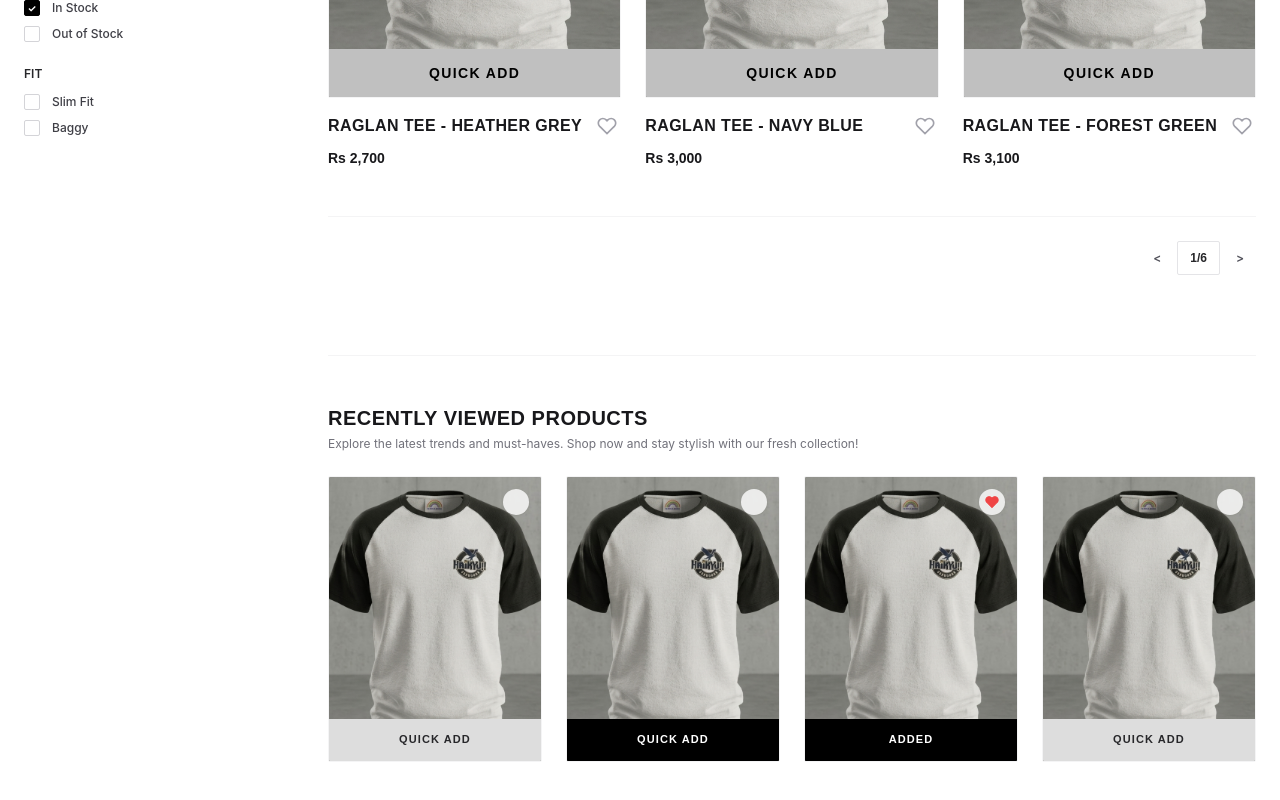
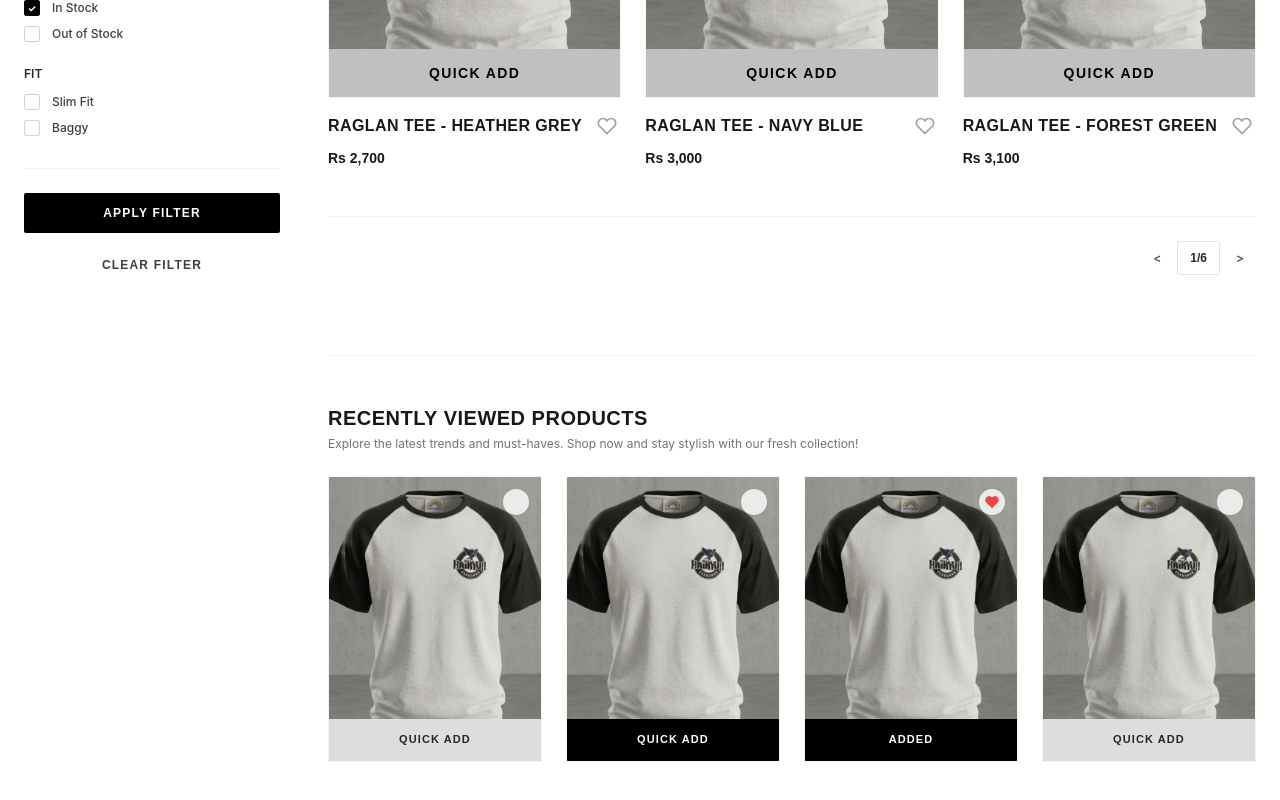
Before and after one commit to Uvindu7/3.2-Project-Front-End, a React (Create React App) app: page /shop in a window 1280 px wide. Shown: the part 1015-1815 px from the top of the page. Built offline with nearby package versions, Linux system fonts and the light colour scheme; no server answers.

Commit message:
feat: implement hero slider and shop page with interactive product filtering system

```diff
--- a/src/components/home/Hero.jsx
+++ b/src/components/home/Hero.jsx
@@ -79,7 +79,7 @@ export default function Hero() {
         aria-label="Previous slide"
       >
         <svg width="20" height="20" viewBox="0 0 24 24" fill="none" stroke="currentColor" strokeWidth="2" strokeLinecap="round" strokeLinejoin="round">
-          <path d="m15 18-6-6 6-6"/>
+          <path d="m15 18-6-6 6-6" />
         </svg>
       </button>
       <button
@@ -89,7 +89,7 @@ export default function Hero() {
         aria-label="Next slide"
       >
         <svg width="20" height="20" viewBox="0 0 24 24" fill="none" stroke="currentColor" strokeWidth="2" strokeLinecap="round" strokeLinejoin="round">
-          <path d="m9 18 6-6-6-6"/>
+          <path d="m9 18 6-6-6-6" />
         </svg>
       </button>
 
--- a/src/components/shop/Shop.jsx
+++ b/src/components/shop/Shop.jsx
@@ -11,19 +11,21 @@ const Shop = ({ onProductClick }) => {
   // Filter & Sort State
   const [activeCategory, setActiveCategory] = useState('All Collection');
   const [selectedSizes, setSelectedSizes] = useState([]);
-  const [priceRange, setPriceRange] = useState({ min: 0, max: 5000 });
+  const [appliedSizes, setAppliedSizes] = useState([]);
+  const [pendingPriceRange, setPendingPriceRange] = useState({ min: 0, max: 5000 });
+  const [appliedPriceRange, setAppliedPriceRange] = useState({ min: 0, max: 5000 });
   const [availability, setAvailability] = useState({ inStock: true, outOfStock: false });
   const [fit, setFit] = useState({ slimFit: false, baggy: false });
   const [sortBy, setSortBy] = useState('featured');
 
   // Sample Product Data
   const [products] = useState([
-    { id: 1, name: 'Raglan Tee - Classic White', price: 2900, image: '/images/charcoal-tee.png', category: 'New Arrivals' },
-    { id: 2, name: 'Raglan Tee - Deep Black', price: 3200, image: '/images/product-tee.png', category: 'Best Sellers' },
-    { id: 3, name: 'Raglan Tee - Charcoal', price: 2800, image: '/images/product-tee.png', category: "Men's Collection" },
-    { id: 4, name: 'Raglan Tee - Heather Grey', price: 2700, image: '/images/product-tee.png', category: 'All Collection' },
-    { id: 5, name: 'Raglan Tee - Navy Blue', price: 3000, image: '/images/product-tee.png', category: 'New Arrivals' },
-    { id: 6, name: 'Raglan Tee - Forest Green', price: 3100, image: '/images/product-tee.png', category: 'Best Sellers' },
+    { id: 1, name: 'Raglan Tee - Classic White', price: 2900, image: '/images/charcoal-tee.png', category: 'New Arrivals', sizes: ['S', 'M', 'L'] },
+    { id: 2, name: 'Raglan Tee - Deep Black', price: 3200, image: '/images/product-tee.png', category: 'Best Sellers', sizes: ['M', 'L', 'XL'] },
+    { id: 3, name: 'Raglan Tee - Charcoal', price: 2800, image: '/images/product-tee.png', category: "Men's Collection", sizes: ['L', 'XL', 'XXL'] },
+    { id: 4, name: 'Raglan Tee - Heather Grey', price: 2700, image: '/images/product-tee.png', category: 'All Collection', sizes: ['S', 'M', 'XXL'] },
+    { id: 5, name: 'Raglan Tee - Navy Blue', price: 3000, image: '/images/product-tee.png', category: 'New Arrivals', sizes: ['XL', 'XXL', '3XL'] },
+    { id: 6, name: 'Raglan Tee - Forest Green', price: 3100, image: '/images/product-tee.png', category: 'Best Sellers', sizes: ['S', 'M', '3XL'] },
   ]);
 
   const toggleSize = (size) => {
@@ -40,6 +42,21 @@ const Shop = ({ onProductClick }) => {
     setFit(prev => ({ ...prev, [key]: !prev[key] }));
   };
 
+  const handleApplyFilters = () => {
+    setAppliedSizes(selectedSizes);
+    setAppliedPriceRange(pendingPriceRange);
+  };
+
+  const handleClearFilters = () => {
+    setSelectedSizes([]);
+    setAppliedSizes([]);
+    setPendingPriceRange({ min: 0, max: 5000 });
+    setAppliedPriceRange({ min: 0, max: 5000 });
+    setAvailability({ inStock: true, outOfStock: false });
+    setFit({ slimFit: false, baggy: false });
+    setActiveCategory('All Collection');
+  };
+
   const handleQuickAdd = (product) => {
     addToCart({
       ...product,
@@ -49,6 +66,26 @@ const Shop = ({ onProductClick }) => {
     });
     navigate('/cart');
   };
+
+  // Filtered Products
+  const filteredProducts = products.filter(product => {
+    // Size filter
+    if (appliedSizes.length > 0) {
+      const hasSize = product.sizes && product.sizes.some(size => appliedSizes.includes(size));
+      if (!hasSize) return false;
+    }
+    // Price range filter
+    const maxPrice = parseInt(appliedPriceRange.max, 10) || 5000;
+    const minPrice = parseInt(appliedPriceRange.min, 10) || 0;
+    if (product.price < minPrice || product.price > maxPrice) {
+      return false;
+    }
+    // Category filter
+    if (activeCategory !== 'All Collection' && activeCategory !== 'Recently Viewed') {
+      if (product.category !== activeCategory) return false;
+    }
+    return true;
+  });
 
   return (
     <div className="pt-32 pb-20 bg-white min-h-screen">
@@ -61,19 +98,21 @@ const Shop = ({ onProductClick }) => {
               setActiveCategory={setActiveCategory}
               selectedSizes={selectedSizes}
               toggleSize={toggleSize}
-              priceRange={priceRange}
-              setPriceRange={setPriceRange}
+              priceRange={pendingPriceRange}
+              setPriceRange={setPendingPriceRange}
               availability={availability}
               toggleAvailability={toggleAvailability}
               fit={fit}
               toggleFit={toggleFit}
+              onApplyFilters={handleApplyFilters}
+              onClearFilters={handleClearFilters}
             />
           </div>
 
           {/* Main Content */}
           <div className="flex-1">
             <ProductGrid
-              products={products}
+              products={filteredProducts}
               onQuickAdd={handleQuickAdd}
               onToggleWishlist={(id) => console.log('Toggle wishlist:', id)}
               sortBy={sortBy}
--- a/src/components/shop/SidebarFilters.jsx
+++ b/src/components/shop/SidebarFilters.jsx
@@ -10,7 +10,9 @@ const SidebarFilters = ({
   availability,
   toggleAvailability,
   fit,
-  toggleFit
+  toggleFit,
+  onApplyFilters,
+  onClearFilters
 }) => {
   const categories = [
     'All Collection',
@@ -233,7 +235,7 @@ const SidebarFilters = ({
         </div>
 
         {/* Fit Filter */}
-        <div>
+        <div className="mb-6">
           <span className="block text-xs font-semibold text-zinc-800 mb-3 uppercase">
             Fit
           </span>
@@ -258,6 +260,22 @@ const SidebarFilters = ({
             </label>
           </div>
         </div>
+
+        {/* Filter Action Buttons */}
+        <div className="mt-8 pt-6 border-t border-zinc-100 flex flex-col gap-3">
+          <button
+            onClick={onApplyFilters}
+            className="w-full bg-black hover:bg-zinc-800 text-white font-outfit text-xs font-bold tracking-widest py-3 rounded-sm transition-colors duration-200 uppercase"
+          >
+            Apply Filter
+          </button>
+          <button
+            onClick={onClearFilters}
+            className="w-full bg-white hover:bg-zinc-50 border border-zinc-200 text-zinc-700 font-outfit text-xs font-bold tracking-widest py-3 rounded-sm transition-colors duration-200 uppercase"
+          >
+            Clear Filter
+          </button>
+        </div>
       </div>
     </aside>
   );
--- a/src/index.css
+++ b/src/index.css
@@ -464,7 +464,7 @@
   position: relative;
   width: calc(100% - 32px);
   margin: 16px auto;
-  min-height: calc(80vh - 32px);
+  min-height: calc(100vh - 32px);
   border-radius: 32px;
   display: flex;
   flex-direction: column;
```
Also changed, not shown: public/images/hero-hoodie.png, public/images/oversized-tshirt-cover.png (added).
